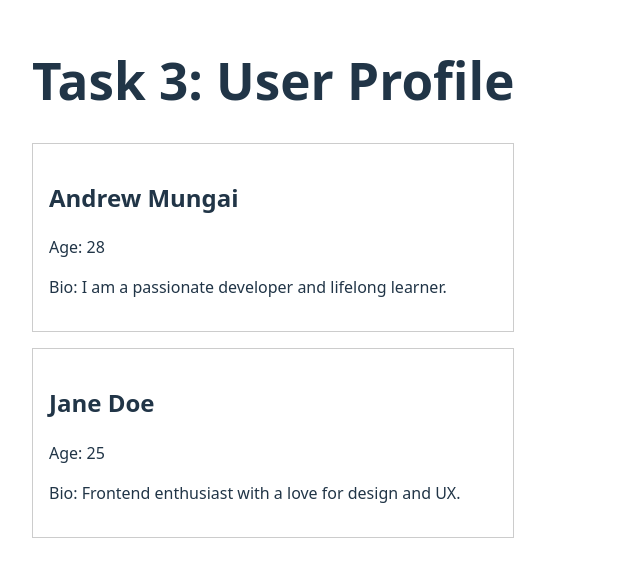
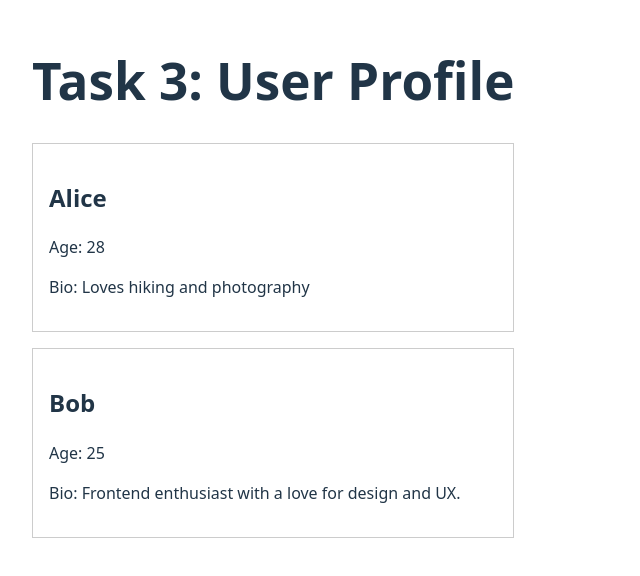
Before and after one commit to MuthumbiMungai/alx-fe-reactjs, a React (Vite) app in the folder alx-react-app/: page / in a window 1280 px wide. Shown: the part 114-690 px from the top of the page, without its empty margins (0-640 px from the left). Built offline with nearby package versions, Linux system fonts and the light colour scheme.

Commit message:
fix(task-3): update App.jsx with correct props (Alice, Loves hiking and photography) for test

```diff
--- a/alx-react-app/src/App.jsx
+++ b/alx-react-app/src/App.jsx
@@ -6,12 +6,12 @@ function App() {
     <div style={{ padding: '2rem' }}>
       <h1>Task 3: User Profile</h1>
       <UserProfile
-        name="Andrew Mungai"
+        name="Alice"
         age={28}
-        bio="I am a passionate developer and lifelong learner."
+        bio="Loves hiking and photography"
       />
       <UserProfile
-        name="Jane Doe"
+        name="Bob"
         age={25}
         bio="Frontend enthusiast with a love for design and UX."
       />
```
